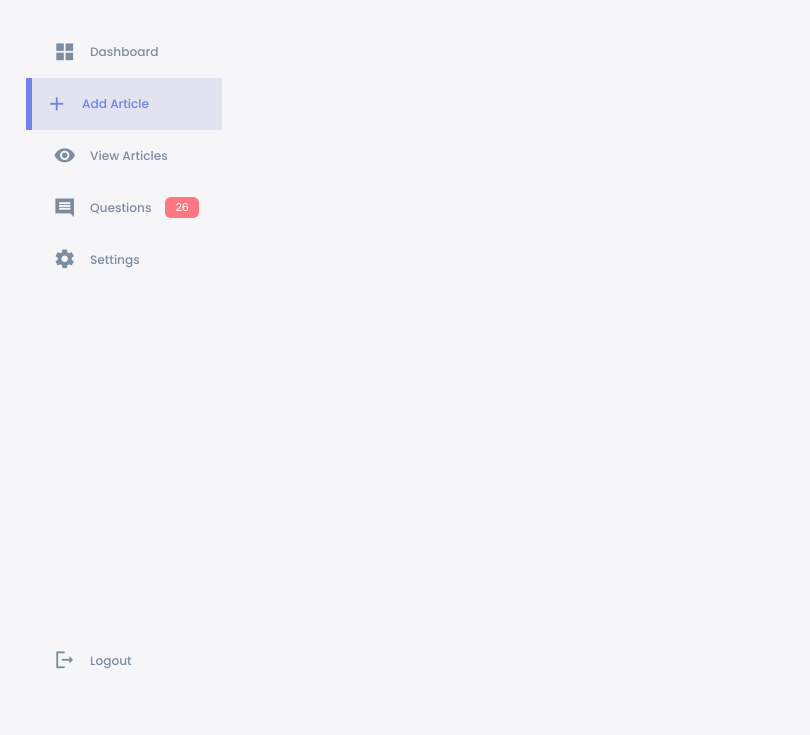
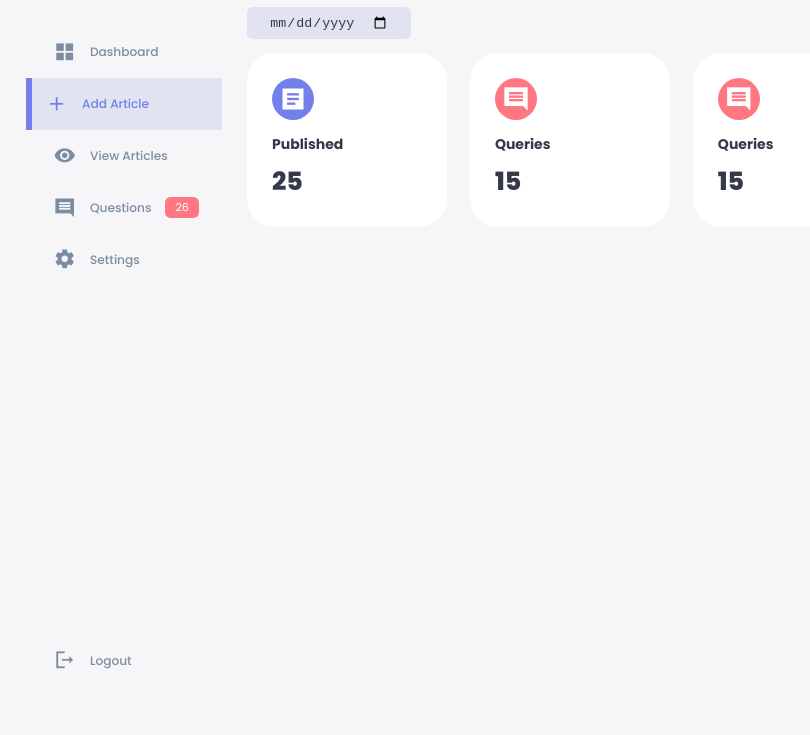
Before and after one commit to KAYITARES/my-brand, a plain HTML site: page adminDashboard.html in a window 1280 px wide. Shown: the part 65-800 px from the top of the page, without its empty margins (0-810 px from the left). Drawn offline with Linux system fonts and the light colour scheme.

Commit message:
add main in admindashboard

```diff
--- a/adminDashboard.html
+++ b/adminDashboard.html
@@ -53,6 +53,41 @@
           </a>
         </div>
       </aside>
+      <main>
+        <h1>Dashboard</h1>
+        <div class="date">
+          <input type="date" name="" id="" />
+        </div>
+        <div class="insights">
+          <div class="articles">
+            <span class="material-icons-sharp">article</span>
+            <div class="middle">
+              <div class="left">
+                <h3>Published</h3>
+                <h1>25</h1>
+              </div>
+            </div>
+          </div>
+          <div class="queries">
+            <span class="material-icons-sharp">comment</span>
+            <div class="middle">
+              <div class="left">
+                <h3>Queries</h3>
+                <h1>15</h1>
+              </div>
+            </div>
+          </div>
+          <div class="queries">
+            <span class="material-icons-sharp">comment</span>
+            <div class="middle">
+              <div class="left">
+                <h3>Queries</h3>
+                <h1>15</h1>
+              </div>
+            </div>
+          </div>
+        </div>
+      </main>
     </div>
   </body>
 </html>
--- a/style/adminDasboard.css
+++ b/style/adminDasboard.css
@@ -45,6 +45,7 @@ body {
   background: var(--color-background);
   user-select: none;
   overflow-x: hidden;
+  color: var(--color-dark);
 }
 .container {
   display: grid;
@@ -190,3 +191,58 @@ aside .sidebar .message-count {
   font-size: 11px;
   border-radius: var(--border-radius-1);
 }
+main {
+  margin-top: 1.4rem;
+}
+main .date {
+  display: inline-block;
+  background-color: var(--color-light);
+  border-radius: var(--border-radius-1);
+  margin-top: 1rem;
+  padding: 0.5rem 1.6rem;
+}
+main .date input[type="date"] {
+  background: transparent;
+  color: var(--color-dark);
+}
+main .insights {
+  display: grid;
+  grid-template-columns: repeat(3, 1fr);
+  gap: 1.6rem;
+}
+main .insights > div {
+  background: var(--color-white);
+  padding: var(--card-padding);
+  border-radius: var(--card-border-radius);
+  margin-top: 1rem;
+  box-shadow: var(--box-shadow);
+  transition: all 0.1s ease;
+}
+main .insights > div:hover {
+  box-shadow: none;
+}
+main .insights > div span {
+  background: var(--color-primary);
+  padding: 0.5rem;
+  border-radius: 50%;
+  color: var(--color-white);
+  font-size: 2rem;
+}
+main .insights > div.queries span {
+  background-color: var(--color-danger);
+}
+main .insights > div .middle {
+  display: flex;
+  align-items: center;
+  justify-content: space-between;
+}
+main .insights h3 {
+  margin: 1rem 0 0.6rem;
+  font-size: 1rem;
+}
+main .insights .progress {
+  position: relative;
+  width: 92px;
+  height: 92px;
+  border-radius: 50%;
+}
```
